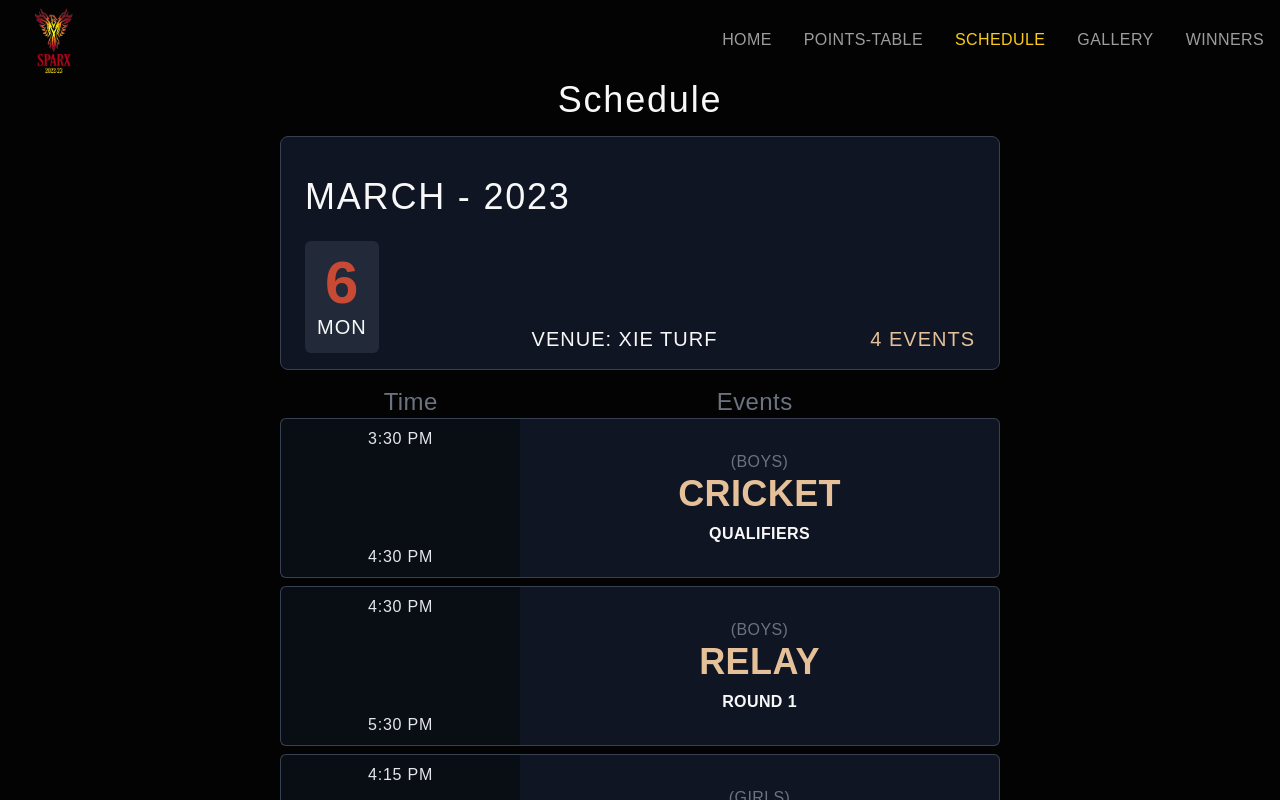
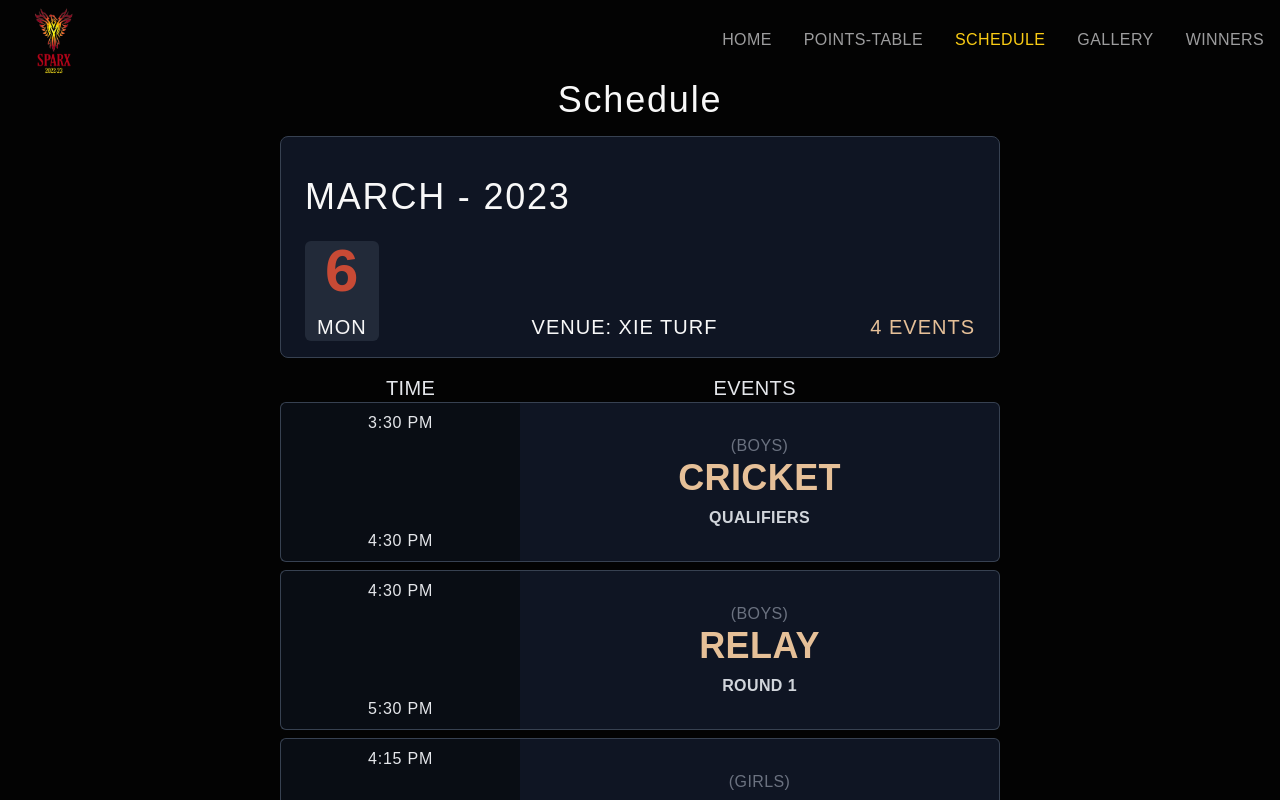
Before and after one commit to MrunalVaidya0715/sparx-website, a Next.js app in the folder sparx-web-app/: page /schedule in a window 1280 px wide. Shown: the top 800 px of the page. Built offline with nearby package versions, Linux system fonts and the light colour scheme.

Commit message:
Changed Css in Schedule

```diff
--- a/sparx-web-app/components/EventTable.jsx
+++ b/sparx-web-app/components/EventTable.jsx
@@ -27,7 +27,7 @@ const EventTable = ({event, from, to, gender, stage}) => {
                     <div className=' uppercase text-[#e6c098]'>
                         <h2>{event}</h2>
                     </div>
-                    <div className=' uppercase mt-2'>
+                    <div className=' text-gray-300 uppercase mt-2'>
                         <h4>{stage}</h4>
                     </div>
 
--- a/sparx-web-app/src/pages/schedule.jsx
+++ b/sparx-web-app/src/pages/schedule.jsx
@@ -16,7 +16,7 @@ const schedule = () => {
             {/**Upper */}
             <div className=' flex items-end justify-between py-2 px-4 w-full '>
 
-              <div className=' p-3 flex flex-col justify-between items-center bg-gray-700/50 rounded-md'>
+              <div className='px-3 flex flex-col gap-3 justify-between items-center bg-gray-700/50 rounded-md'>
                 <div>
                   <h1 className=' text-[#C84A35]'>6</h1>
                 </div>
@@ -40,12 +40,12 @@ const schedule = () => {
           <div className=' flex items-end justify-between px-4 w-full mt-4' >
             {/** Time  */}
             <div className='  w-[50%] justify-center flex'>
-              <h3 className=' text-gray-500 font-light text-2xl'>Time</h3>
+              <h3 className=' uppercase text-gray-200 font-light text-xl'>Time</h3>
 
             </div>
             {/**Events */}
             <div className='  w-full justify-center flex '>
-              <h3 className=' text-gray-500 font-light text-2xl'>Events</h3>
+              <h3 className='uppercase text-gray-200 font-light text-xl'>Events</h3>
 
             </div>
             {/**Nothing */}
```
